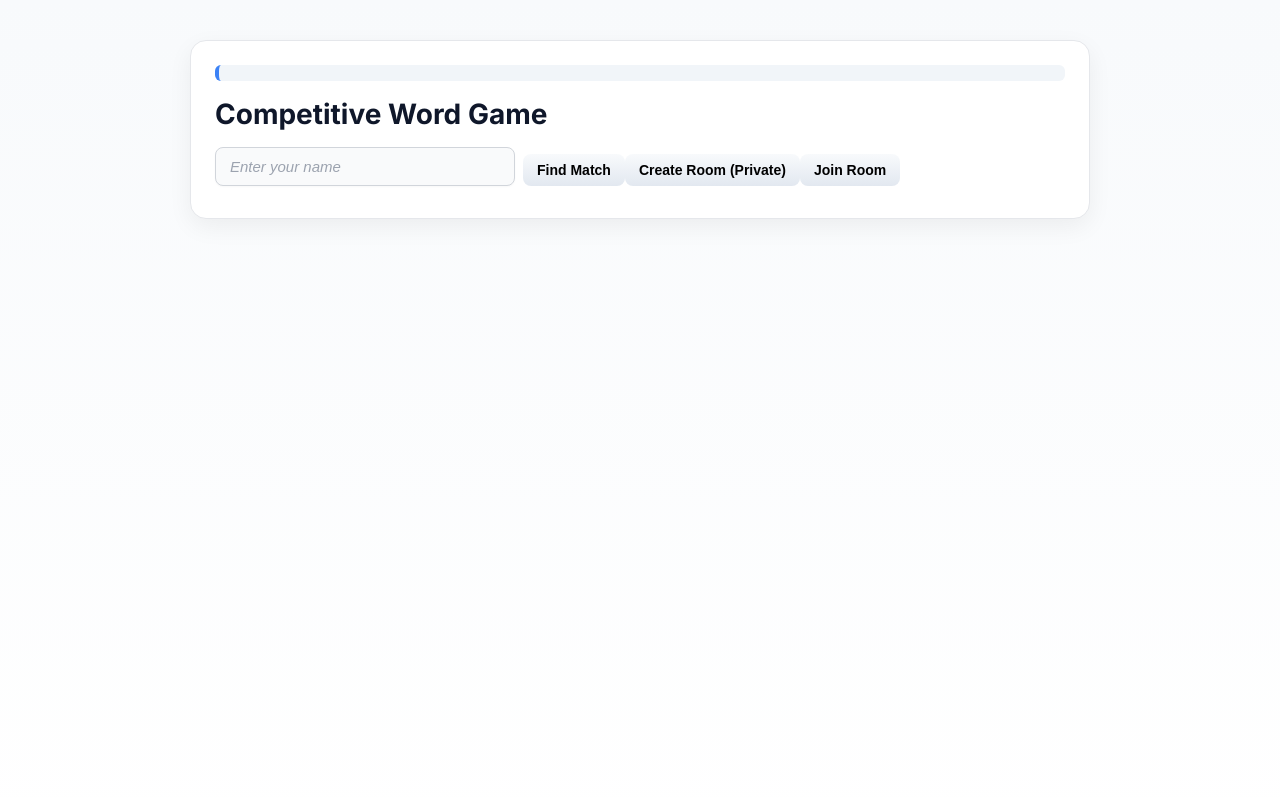
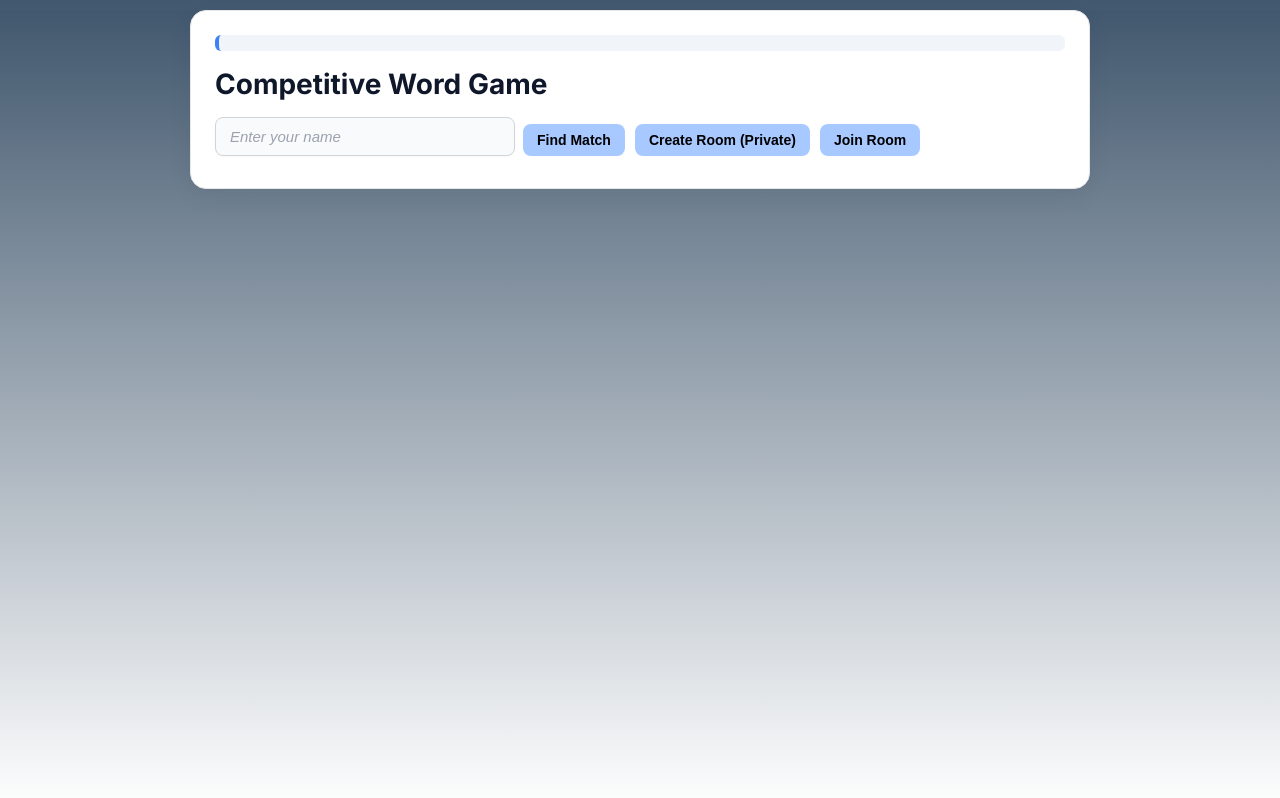
Before and after one commit to karntimaK/competitive-word-game, a plain HTML site: page client/index.html in a window 1280 px wide. Drawn offline with nearby package versions, Linux system fonts and the light colour scheme; no server answers.

Commit message:
Update styles.css

```diff
--- a/static/styles.css
+++ b/static/styles.css
@@ -4,14 +4,14 @@
 html, body {
   height: 100%;
   font-family: "Inter", "Segoe UI", Roboto, sans-serif;
-  background: linear-gradient(180deg, #f8fafc, #ffffff);
+  background: linear-gradient(180deg, #42586e, #ffffff);
   color: #111827;
 }
 
 /* กล่องหลักของแอป */
 #app_root {
   max-width: 900px;
-  margin: 40px auto;
+  margin: 10px auto;
   padding: 24px;
   background: #ffffff;
   border-radius: 16px;
@@ -33,7 +33,8 @@ h2 {
   background: #f1f5f9;
   border-left: 4px solid #3b82f6;
   border-radius: 6px;
-  font-size: 14px;
+  font-size: 25px;
+  font-weight: bold;
   color: #334155;
 }
 
@@ -116,9 +117,10 @@ h2 {
 /* --- ปุ่มต่าง ๆ --- */
 button {
   padding: 8px 14px;
+  margin-right: 10px;
   border: none;
   border-radius: 8px;
-  background: linear-gradient(180deg,#f8fafc,#e2e8f0);
+  background: #a8c9ff;
   cursor: pointer;
   font-size: 14px;
   font-weight: 600;
```
